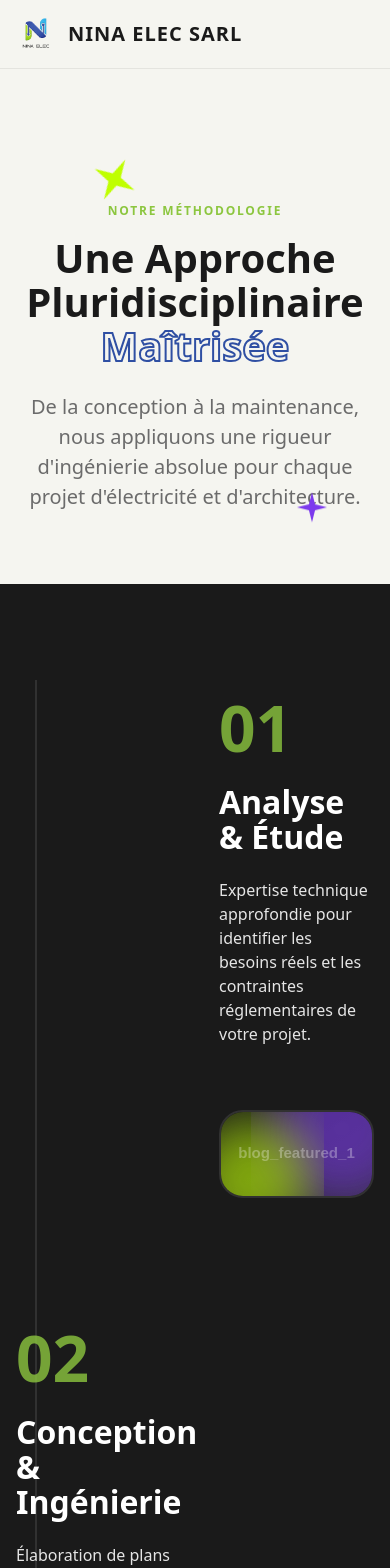
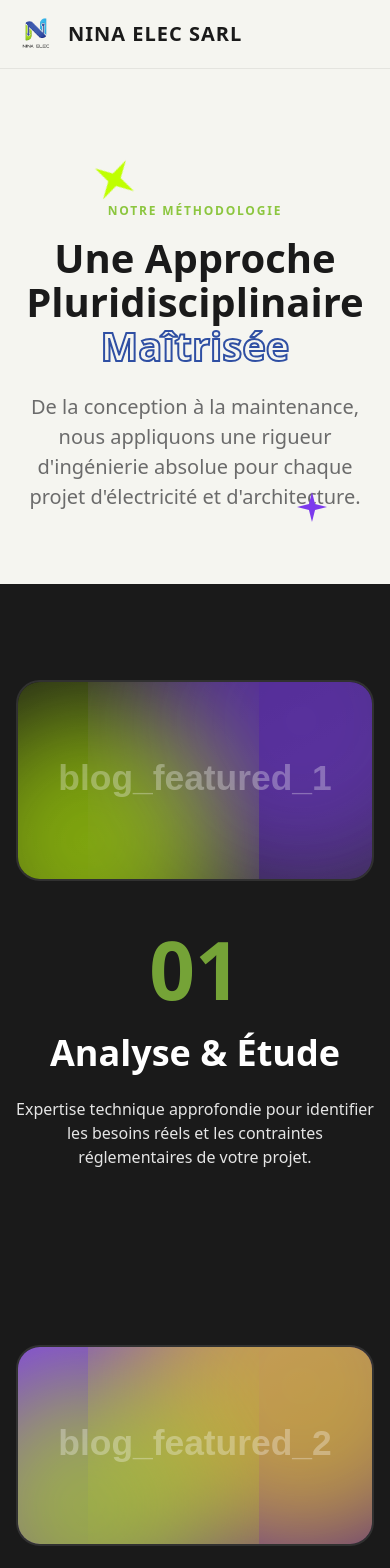
Before and after one commit to Songnia/ninaelecsarl, a React (Vite) app in the folder frontend/: page /how-it-works in a window 390 px wide. Shown: the top 1568 px of the page. Built offline with nearby package versions, Linux system fonts and the light colour scheme.

Commit message:
Fix: Corrected mobile responsiveness on HowItWorks (Approche) page by removing conflicting inline styles and improving media queries

```diff
--- a/frontend/src/pages/HowItWorksPage.css
+++ b/frontend/src/pages/HowItWorksPage.css
@@ -60,18 +60,19 @@
 
 .timeline-step {
     display: grid;
-    grid-template-columns: 1fr 60px 1fr;
+    grid-template-columns: 1fr 1fr;
+    gap: 4rem;
     align-items: center;
-    min-height: 300px;
+    min-height: 400px;
+    margin-bottom: 2rem;
 }
 
 .timeline-step--reverse {
     direction: rtl;
 }
 
-.timeline-step--reverse>* {
-    direction: ltr;
-    /* keep text normal */
+.timeline-step--reverse > * {
+    direction: ltr; /* Reset direction for content */
 }
 
 /* Content */
@@ -97,9 +98,10 @@
 }
 
 .timeline-step__title {
-    font-size: var(--text-3xl);
-    font-weight: var(--fw-bold);
-    color: var(--text-on-dark);
+    font-size: var(--text-4xl);
+    font-weight: var(--fw-black);
+    color: var(--color-white);
+    margin: 0.5rem 0;
 }
 
 .timeline-step__desc {
@@ -107,61 +109,66 @@
     color: var(--text-on-dark-muted);
 }
 
-/* Marker/Node */
+/* Marker/Node (Optional, can be removed if not used) */
 .timeline-step__marker {
-    display: flex;
-    justify-content: center;
-    align-items: center;
-    position: relative;
-    z-index: 2;
-}
-
-.timeline-step__node {
-    width: 16px;
-    height: 16px;
-    border-radius: 50%;
-    background: var(--bg-dark);
-    border: 4px solid var(--accent-purple);
-    box-shadow: 0 0 0 4px var(--bg-dark);
+    display: none;
 }
 
 /* Image */
 .timeline-step__image {
-    padding: var(--space-8);
+    border-radius: var(--radius-xl);
+    overflow: hidden;
+    border: 2px solid rgba(255, 255, 255, 0.1);
+    aspect-ratio: 16 / 9;
+    box-shadow: var(--shadow-2xl);
+    transition: transform 0.3s ease;
+}
+
+.timeline-step__image:hover {
+    transform: scale(1.02);
+}
+
+.timeline-step__image img {
+    width: 100%;
+    height: 100%;
+    object-fit: cover;
 }
 
 /* Responsive Timeline */
-@media (max-width: 1024px) {
+@media (max-width: 900px) {
     .timeline::before {
-        left: 20px;
+        display: none;
     }
 
     .timeline-step {
-        grid-template-columns: 40px 1fr;
-        grid-template-areas: "marker content" "marker image";
-        gap: var(--space-4);
+        grid-template-columns: 1fr;
+        gap: 2rem;
         min-height: auto;
-        margin-bottom: var(--space-12);
-        direction: ltr;
+        margin-bottom: 6rem;
+        direction: ltr !important;
+        text-align: center;
     }
 
-    .timeline-step__marker {
-        grid-area: marker;
-        align-self: start;
-        margin-top: 40px;
+    .timeline-step--reverse {
+        direction: ltr !important;
     }
 
     .timeline-step__content {
-        grid-area: content;
-        padding: var(--space-4) 0 0 0;
+        padding: 0;
+        text-align: center !important;
+    }
+
+    .timeline-step__number {
+        font-size: 5rem;
+        margin-bottom: 0;
+    }
+
+    .timeline-step__title {
+        font-size: 2.25rem;
     }
 
     .timeline-step__image {
-        grid-area: image;
-        padding: 0;
-    }
-
-    .timeline-step--reverse {
-        direction: ltr;
+        order: -1;
+        margin-bottom: 1rem;
     }
 }
--- a/frontend/src/pages/HowItWorksPage.jsx
+++ b/frontend/src/pages/HowItWorksPage.jsx
@@ -40,15 +40,15 @@ export default function HowItWorksPage() {
                 <div className="container">
                     <div className="timeline" style={{ display: 'flex', flexDirection: 'column', gap: '4rem' }}>
                         {steps.map((step, index) => (
-                            <article key={step.id} className={`timeline-step ${index % 2 !== 0 ? 'timeline-step--reverse' : ''}`} style={{ display: 'grid', gridTemplateColumns: '1fr 1fr', gap: '3rem', alignItems: 'center', direction: index % 2 !== 0 ? 'rtl' : 'ltr' }}>
-                                <div className="timeline-step__content" style={{ direction: 'ltr' }}>
-                                    <span className="timeline-step__number" style={{ fontSize: '4rem', fontWeight: '900', color: 'var(--accent-lime)', opacity: 0.8 }}>0{step.id}</span>
-                                    <h2 className="timeline-step__title" style={{ fontSize: '2rem', margin: '0.5rem 0', color: 'var(--color-white)' }}>{step.title}</h2>
-                                    <p className="timeline-step__desc" style={{ color: 'var(--text-on-dark-muted)' }}>{step.desc}</p>
+                            <article key={step.id} className={`timeline-step ${index % 2 !== 0 ? 'timeline-step--reverse' : ''}`}>
+                                <div className="timeline-step__content">
+                                    <span className="timeline-step__number">0{step.id}</span>
+                                    <h2 className="timeline-step__title">{step.title}</h2>
+                                    <p className="timeline-step__desc">{step.desc}</p>
                                 </div>
 
-                                <div className="timeline-step__image" style={{ borderRadius: 'var(--radius-xl)', overflow: 'hidden', border: '2px solid rgba(255,255,255,0.1)', aspectRatio: '16/9', direction: 'ltr' }}>
-                                    <img src={step.img} alt={step.title} style={{ width: '100%', height: '100%', objectFit: 'cover' }} />
+                                <div className="timeline-step__image">
+                                    <img src={step.img} alt={step.title} />
                                 </div>
                             </article>
                         ))}
```
